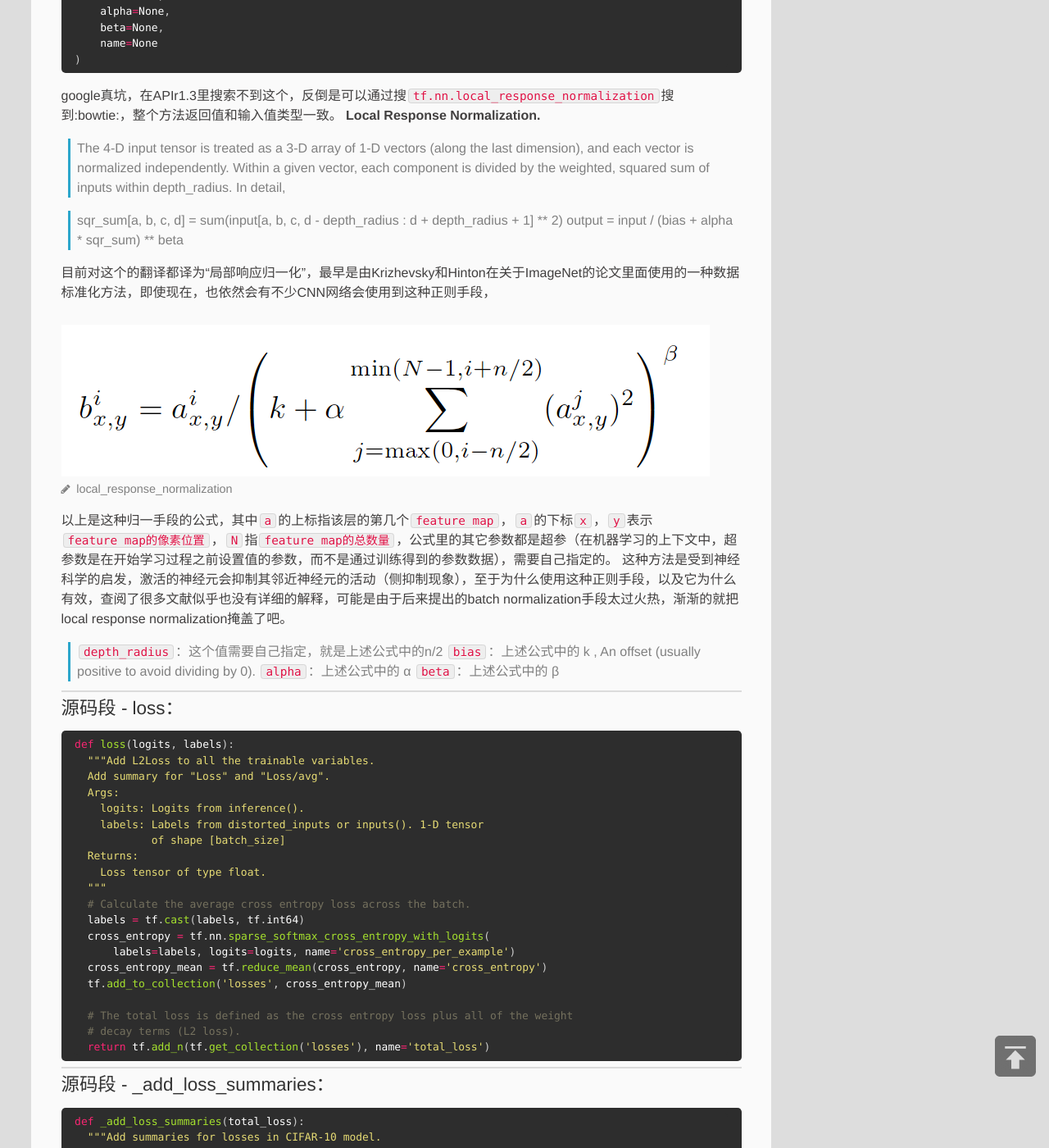
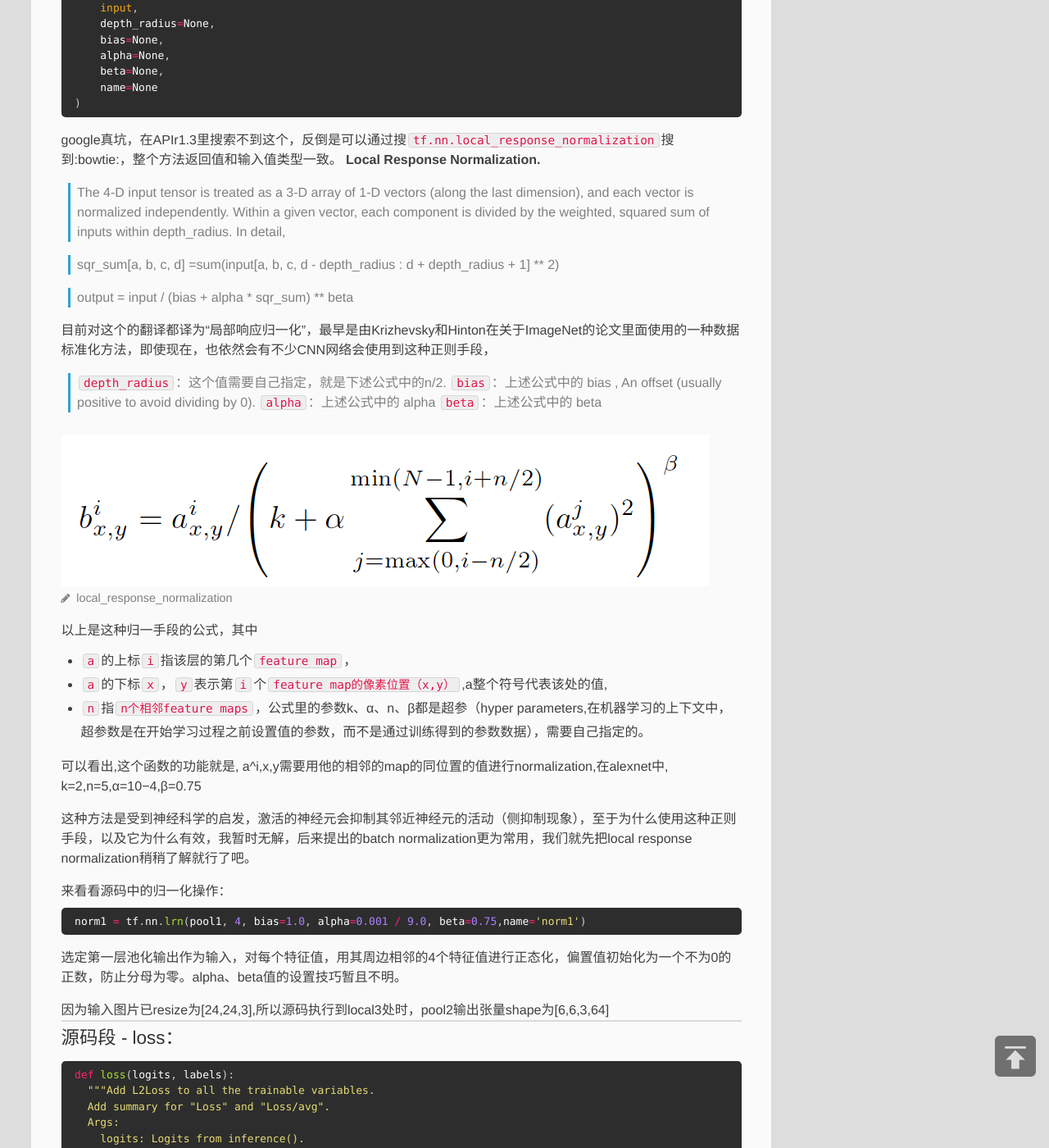
Before and after one commit to SumiHui/sumihui.github.io, a Jekyll site: the page built from _posts/tensoflow/2017-10-19-ConvolutionalNeuralNetworks.md, in a window 1280 px wide and 1400 px high, scrolled down 8258 px. Shown: the whole window at 82% size. Built offline with Jekyll 4.4.1, drawn with Linux system fonts in a browser that asks for light colours; some of the changed text lies outside the part shown.

Commit message:
cnn modify

````diff
--- a/_posts/tensoflow/2017-10-19-ConvolutionalNeuralNetworks.md
+++ b/_posts/tensoflow/2017-10-19-ConvolutionalNeuralNetworks.md
@@ -256,7 +256,9 @@
 对于`add_to_collection(name,value)`，官网API的解释为：
 > Stores `value` in the collection with the given `name`.
 > Note that collections are not sets, so it is possible to add a value to a collection several times.
-这个操作是将执行权重衰减操作后（如果有的话），也就是更新后的权重值加入到计算图中吗？《=== 这句话有待考证，先往后看
+
+`tf.add_to_collection`：把变量放入一个集合，把很多变量变成一个列表.
+这个操作是将执行权重衰减操作后（如果有的话），也就是更新后的权重值加入到losses集合中《=== 这句话有待考证，先往后看
 这个函数实际上返回的就是**巻积核**！！
 
 -----
@@ -416,20 +418,35 @@
 
 > The 4-D input tensor is treated as a 3-D array of 1-D vectors (along the last dimension), and each vector is normalized independently. Within a given vector, each component is divided by the weighted, squared sum of inputs within depth_radius. In detail,
 
-> sqr_sum[a, b, c, d] =
->     sum(input[a, b, c, d - depth_radius : d + depth_radius + 1] ** 2)
+> sqr_sum[a, b, c, d] =sum(input[a, b, c, d - depth_radius : d + depth_radius + 1] ** 2)
+
 > output = input / (bias + alpha * sqr_sum) ** beta
 
 目前对这个的翻译都译为“局部响应归一化”，最早是由Krizhevsky和Hinton在关于ImageNet的论文里面使用的一种数据标准化方法，即使现在，也依然会有不少CNN网络会使用到这种正则手段，
 
+> `depth_radius`：这个值需要自己指定，就是下述公式中的n/2.
+> `bias`：上述公式中的 bias , An offset (usually positive to avoid dividing by 0).
+> `alpha`：上述公式中的 alpha
+> `beta`：上述公式中的 beta
+
 ![local_response_normalization](https://sumihui.github.io/source/images/201710200804lrn.png)
 
-以上是这种归一手段的公式，其中`a`的上标指该层的第几个`feature map`，`a`的下标`x`，`y`表示`feature map的像素位置`，`N`指`feature map的总数量`，公式里的其它参数都是超参（在机器学习的上下文中，超参数是在开始学习过程之前设置值的参数，而不是通过训练得到的参数数据），需要自己指定的。
-这种方法是受到神经科学的启发，激活的神经元会抑制其邻近神经元的活动（侧抑制现象），至于为什么使用这种正则手段，以及它为什么有效，查阅了很多文献似乎也没有详细的解释，可能是由于后来提出的batch normalization手段太过火热，渐渐的就把local response normalization掩盖了吧。
-> `depth_radius`：这个值需要自己指定，就是上述公式中的n/2
-> `bias`：上述公式中的 k , An offset (usually positive to avoid dividing by 0).
-> `alpha`：上述公式中的 α
-> `beta`：上述公式中的 β
+以上是这种归一手段的公式，其中
+- `a`的上标`i`指该层的第几个`feature map`，
+- `a`的下标`x`，`y`表示第`i`个`feature map的像素位置（x,y）`,a整个符号代表该处的值,
+- `n`指`n个相邻feature maps`，公式里的参数k、α、n、β都是超参（hyper parameters,在机器学习的上下文中，超参数是在开始学习过程之前设置值的参数，而不是通过训练得到的参数数据），需要自己指定的。
+
+可以看出,这个函数的功能就是, a^i,x,y需要用他的相邻的map的同位置的值进行normalization,在alexnet中, k=2,n=5,α=10−4,β=0.75
+
+这种方法是受到神经科学的启发，激活的神经元会抑制其邻近神经元的活动（侧抑制现象），至于为什么使用这种正则手段，以及它为什么有效，我暂时无解，后来提出的batch normalization更为常用，我们就先把local response normalization稍稍了解就行了吧。
+
+来看看源码中的归一化操作：
+```python
+norm1 = tf.nn.lrn(pool1, 4, bias=1.0, alpha=0.001 / 9.0, beta=0.75,name='norm1')
+```
+选定第一层池化输出作为输入，对每个特征值，用其周边相邻的4个特征值进行正态化，偏置值初始化为一个不为0的正数，防止分母为零。alpha、beta值的设置技巧暂且不明。
+
+因为输入图片已resize为[24,24,3],所以源码执行到local3处时，pool2输出张量shape为[6,6,3,64]
 
 -----
 
@@ -456,6 +473,21 @@
   # decay terms (L2 loss).
   return tf.add_n(tf.get_collection('losses'), name='total_loss')
 ```
+
+献上TensorFlow APIr1.3对`tf.nn.sparse_softmax_cross_entropy_with_logits`的解释:
+```python
+sparse_softmax_cross_entropy_with_logits(_sentinel=None,labels=None,logits=None,name=None)
+```
+> Computes sparse softmax cross entropy between logits and labels,
+> **WARNING**: This op expects unscaled logits, since it performs a softmax on logits internally for efficiency. Do not call this op with the output of softmax, as it will produce incorrect results.
+> * `_sentinel`: Used to prevent positional parameters. Internal, do not use.
+> * `labels`: Tensor of shape [d_0, d_1, ..., d_{r-1}] (where r is rank of labels and result) and dtype int32 or int64. Each entry in labels must be an index in [0, num_classes). Other values will raise an exception when this op is run on CPU, and return NaN for corresponding loss and gradient rows on GPU.
+> * `logits`: Unscaled log probabilities of shape [d_0, d_1, ..., d_{r-1}, num_classes] and dtype float32 or float64.
+
+`tf.get_collection`:从一个集合中取出全部变量（是一个变量列表）.
+`tf.add_n`：把一个列表的元素都依次加起来.
+
+
 ------
 
 #### 源码段 - _add_loss_summaries：
````
Also changed, not shown: other parts of _posts/tensoflow/2017-10-19-ConvolutionalNeuralNetworks.md (+1 -1 lines).
